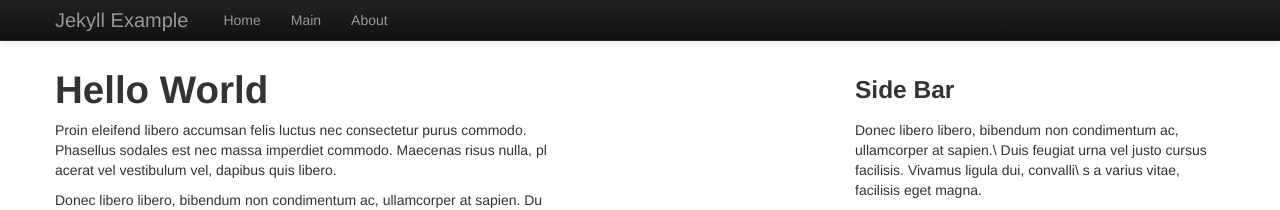
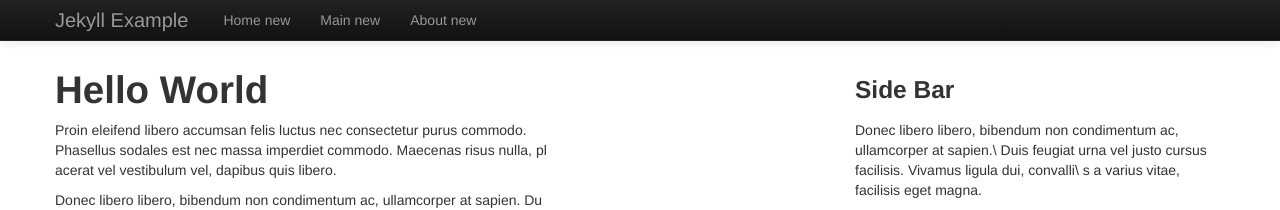
Before and after one commit to andrew-drake/jekyll-test, a Jekyll site: the page built from index.md, in a window 1280 px wide. Shown: the top 210 px of the page. Built offline with Jekyll 4.4.1, drawn with Linux system fonts in a browser that asks for light colours; Markdown is read by kramdown in place of the engine named in the settings.

Commit message:
gdgd232323

```diff
--- a/_includes/header.html
+++ b/_includes/header.html
@@ -37,8 +37,8 @@ v-collapse">
           <div class="nav-collapse collapse">
 			<ul class='nav'>
 				{% for link in site.navigation %}
-				<li {% if page.url == "/jekyll-test"link.url %}class="active"{% endif %}>
-				    <a href="{{link.url}}" title="{{link.title}}">{{link.text}}</a>
+				<li {% if page.url == "/jekyll-test"|append:link.url %}class="active"{% endif %}>
+				    <a href="{{link.url}}" title="{{link.title}}">{{link.text}} new</a>
 				</li>
 				{% endfor %}
 			</ul>
```
